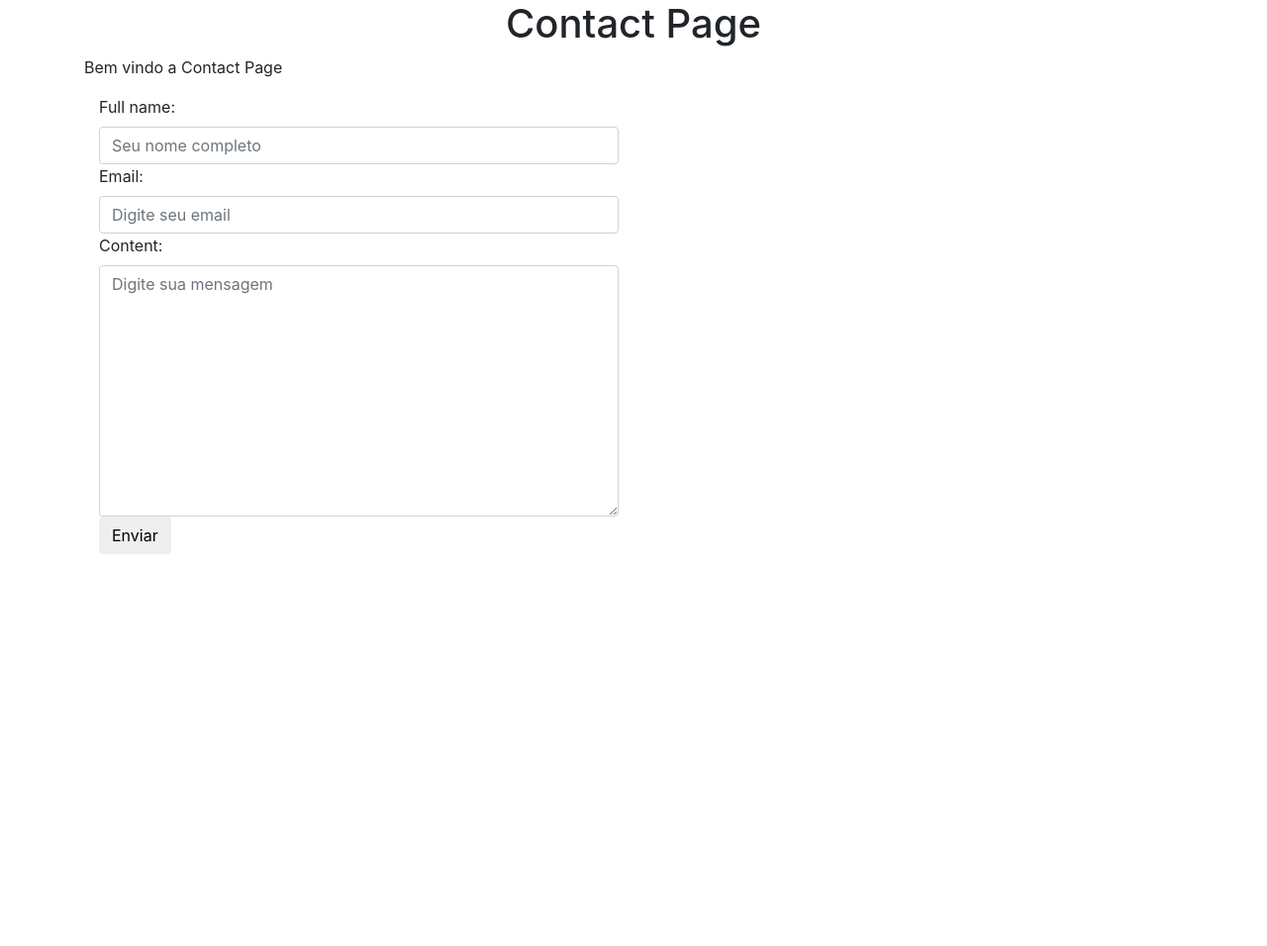
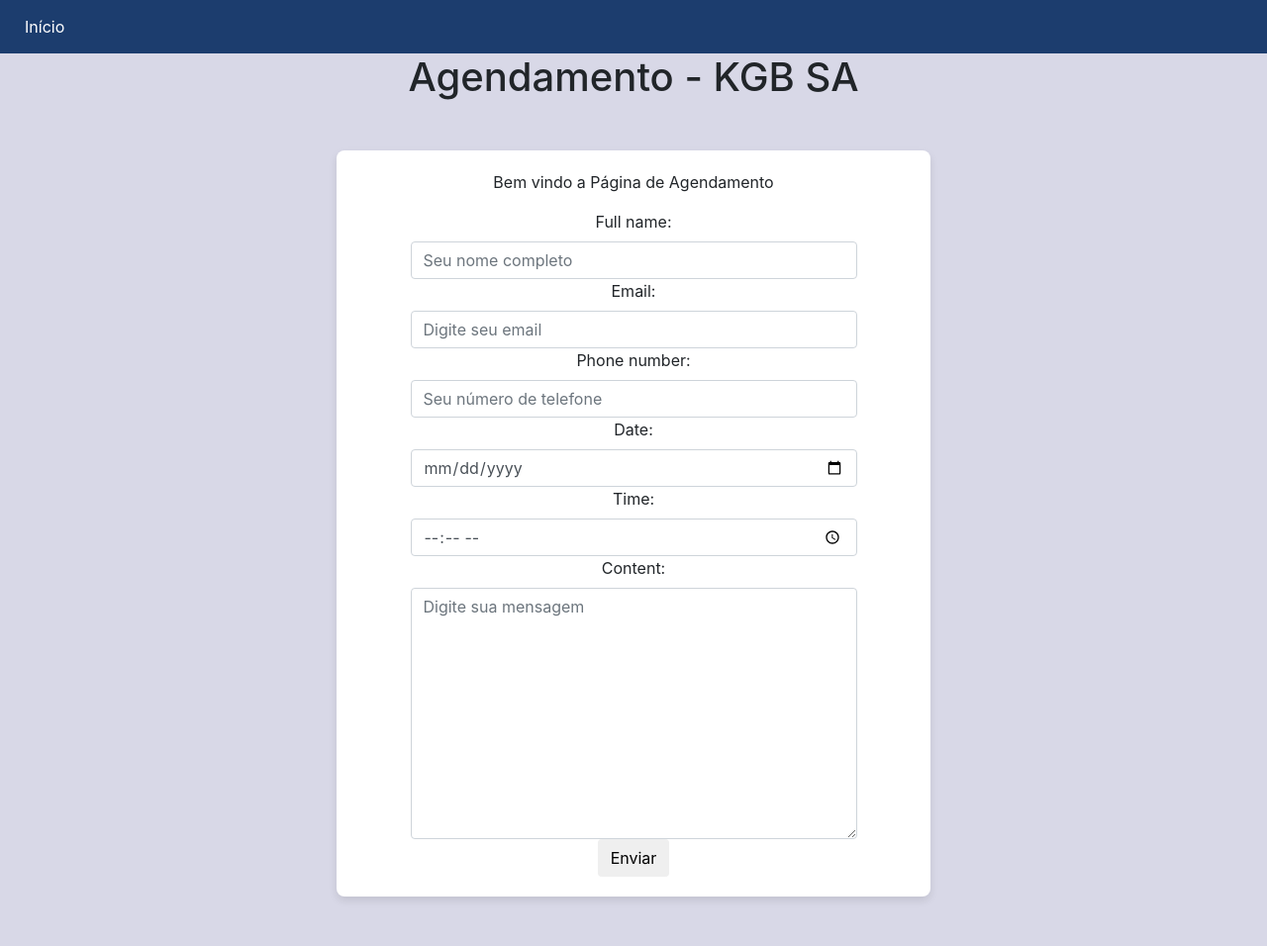
Before and after one commit to lucasantos100/django_ecommerce, a Django app: page /contact/ in a window 1280 px wide. Shown: the whole page at 99% size. Before the commit the page ends 560 px from the top, so only its background shows below. Run offline with Django 5.2, Linux system fonts and the light colour scheme; some libraries are stand-ins or nearby versions.

Commit message:
mudança e estilização em uma variedade de arquivos

```diff
--- a/e_commerce/forms.py
+++ b/e_commerce/forms.py
@@ -6,27 +6,56 @@ class ContactForm(forms.Form):
     full_name = forms.CharField(
         widget=forms.TextInput(
             attrs={
-                    "class": "form-control",
-                    "placeholder": "Seu nome completo"
-                }
-            )
+                "class": "form-control",
+                "placeholder": "Seu nome completo"
+            }
         )
-    email     = forms.EmailField(
+    )
+    email = forms.EmailField(
         widget=forms.EmailInput(
             attrs={
-                    "class": "form-control",
-                    "placeholder": "Digite seu email"
-                }
-            )
+                "class": "form-control",
+                "placeholder": "Digite seu email"
+            }
         )
-    content   = forms.CharField(
+    )
+    phone_number = forms.CharField(
+        widget=forms.TextInput(
+            attrs={
+                "class": "form-control",
+                "placeholder": "Seu número de telefone",
+                "type": "tel"
+            }
+        ),
+        max_length=15,  # Limite de caracteres, pode ser ajustado conforme necessário
+        required=False  # Deixe o campo opcional ou altere para True, se necessário
+    )
+    date = forms.DateField(
+        widget=forms.DateInput(
+            attrs={
+                "class": "form-control",
+                "placeholder": "Escolha a data",
+                "type": "date"
+            }
+        )
+    )
+    time = forms.TimeField(
+        widget=forms.TimeInput(
+            attrs={
+                "class": "form-control",
+                "placeholder": "Escolha o horário",
+                "type": "time"
+            }
+        )
+    )
+    content = forms.CharField(
         widget=forms.Textarea(
             attrs={
-                    "class": "form-control",
-                    "placeholder": "Digite sua mensagem"
-                }
-            )
+                "class": "form-control",
+                "placeholder": "Digite sua mensagem"
+            }
         )
+    )
 
     def clean_email(self):
         email = self.cleaned_data.get("email")
--- a/e_commerce/views.py
+++ b/e_commerce/views.py
@@ -23,8 +23,8 @@ def about_page(request):
 def contact_page(request):
     contact_form = ContactForm(request.POST or None)
     context = {
-                    "title": "Contact Page",
-                    "content": "Bem vindo a Contact Page",
+                    "title": "Agendamento - KGB SA",
+                    "content": "Bem vindo a Página de Agendamento",
                     "form": contact_form
               }
     if contact_form.is_valid():
--- /dev/null
+++ b/static_local/css/auth.css
@@ -0,0 +1,3 @@
+body {
+    color: #fff;
+}
--- /dev/null
+++ b/static_local/css/contact.css
@@ -0,0 +1,38 @@
+body {
+    background-color: #d8d8e7;
+}
+.agendamento-section {
+    max-width: 600px;
+    margin: 50px auto;
+    padding: 20px;
+    background-color: #ffffff;  /* Branco puro */
+    border-radius: 8px;
+    box-shadow: 0 4px 8px rgba(0, 0, 0, 0.1);
+    text-align: center;
+}
+div.col{
+    display: grid;
+    align-items: center;
+    justify-content: center;
+}
+div.row{
+    display: grid;
+    align-items: center;
+    justify-content: center;
+}
+.navbar {
+    background-color: #1c3d6e;  /* Azul escuro */
+    padding: 15px;
+    text-align: center;
+}
+
+.navbar a {
+    color: white;
+    text-decoration: none;
+    margin: 0 10px;
+    font-size: 16px;
+}
+
+.navbar a:hover {
+    color: #f4f4f9;  /* Branco suave ao passar o mouse */
+}
--- a/template/contact/view.html
+++ b/template/contact/view.html
@@ -1,31 +1,45 @@
+{% load static %}
 <!doctype html>
 <html lang="en">
     <head>
+        <header>
+            <nav class="navbar">
+                <a href="../">Início</a>
+                <a href="" ></a>
+                <a href="" ></a>
+                <a href="" ></a>
+                <a href="" ></a>
+            </nav>
+        </header>
         <!-- Required meta tags -->
         <meta charset="utf-8">
         <meta name="viewport" content="width=device-width, initial-scale=1, shrink-to-fit=no">
 
         <!-- Bootstrap CSS -->
         <link rel="stylesheet" href="https://stackpath.bootstrapcdn.com/bootstrap/4.1.3/css/bootstrap.min.css" integrity="sha384-MCw98/SFnGE8fJT3GXwEOngsV7Zt27NXFoaoApmYm81iuXoPkFOJwJ8ERdknLPMO" crossorigin="anonymous">
-        <title>Formulário de contato</title>
+        <link rel='stylesheet' href='{% static "css/contact.css" %}'>
+        <title>Agendamento - KGB SA</title>
     </head>
     <body>
         <div class='text-center'>
             <h1>{{ title }}</h1>
         </div>
+
+    <section class="agendamento-section">
    <div class='container'>
             <div class='row'>
                 <div class='col'>
                     <p>{{ content }}</p>
-                    <div class='col-sm-6 col-12'>
-                    <form method='POST'> {% csrf_token %}
-                        {{ form }}
-                        <button type='submit' class='btn btn-default'>Enviar</button>
-                    </form>
+                    <div id='form' >
+                        <form method='POST'> {% csrf_token %}
+                            {{ form }}
+                            <button type='submit' class='btn btn-default'>Enviar</button>
+                        </form>
                     </div>
                 </div>
             </div>
         </div>
+    </section>
         <!-- Optional JavaScript -->
         <!-- jQuery first, then Popper.js, then Bootstrap JS -->
         <script src="https://code.jquery.com/jquery-3.3.1.slim.min.js" integrity="sha384-q8i/X+965DzO0rT7abK41JStQIAqVgRVzpbzo5smXKp4YfRvH+8abtTE1Pi6jizo" crossorigin="anonymous"></script>
```
